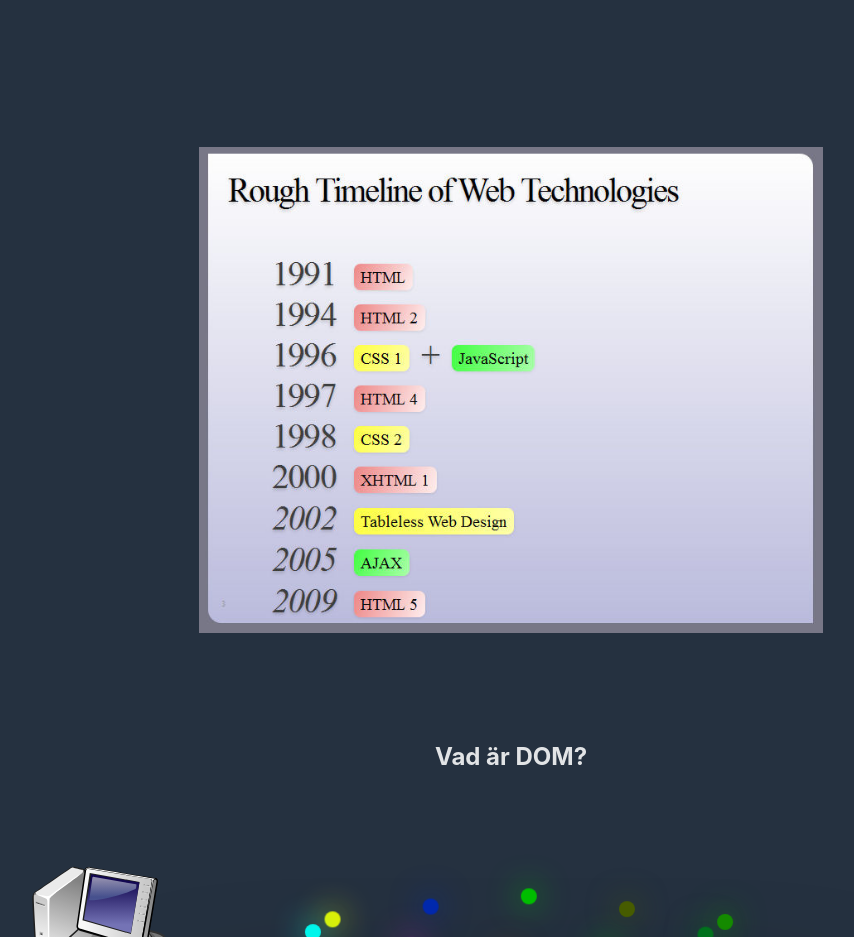
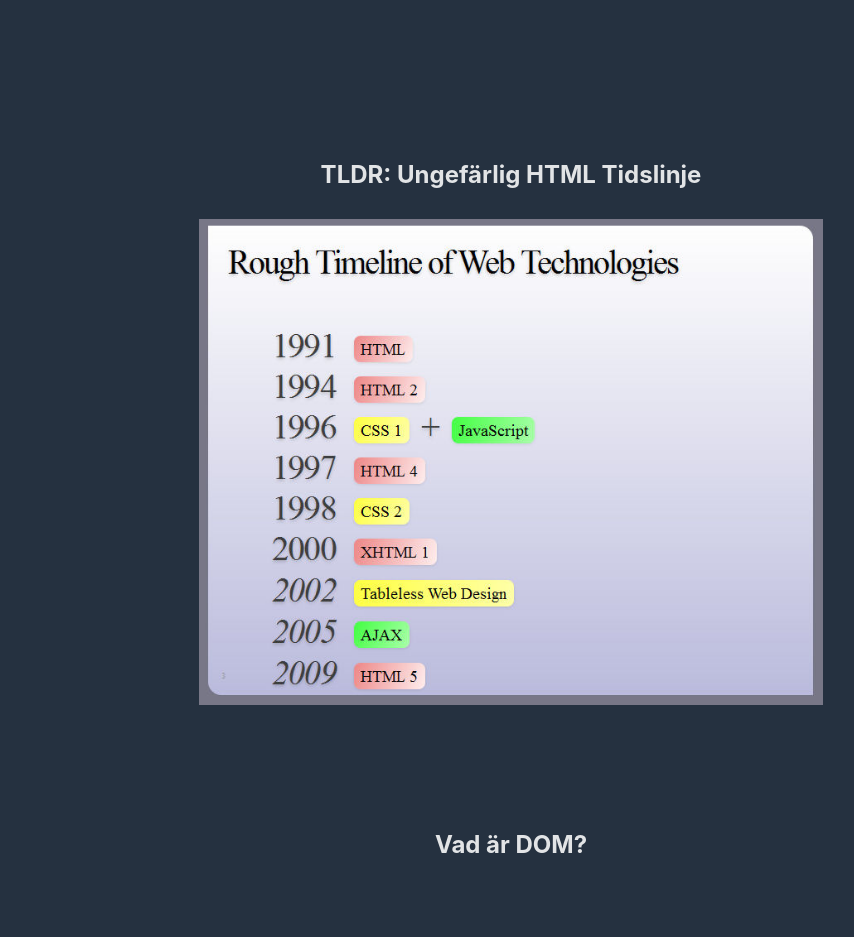
Before and after one commit to JouanDeag/HTML-History-V2, a website built with Vite: page index.html in a window 1280 px wide. Shown: the part 5840-6777 px from the top of the page, without its empty margins (129-983 px from the left). Built offline with nearby package versions, Linux system fonts and the light colour scheme; files whose address does not match are found by name.

Commit message:
fix: Add missing h1 to section

```diff
--- a/index.html
+++ b/index.html
@@ -175,6 +175,7 @@
           </div>
         </section>
         <section id="timeline" class="timeline">
+          <h1>TLDR: Ungefärlig HTML Tidslinje</h1>
           <img src="/timeline.jpg" alt="HTML Timeline" />
         </section>
         <section class="dom_explainer" id="dom">
--- a/src/style.css
+++ b/src/style.css
@@ -184,12 +184,16 @@ section {
 
 .timeline {
   display: flex;
+  flex-direction: column;
   justify-content: center;
+  align-items: center;
+  text-align: center;
 }
 
 .timeline > * {
   width: 50%;
   height: 50%;
+  margin: 1rem;
 }
 
 /* DOM Animation */
```
